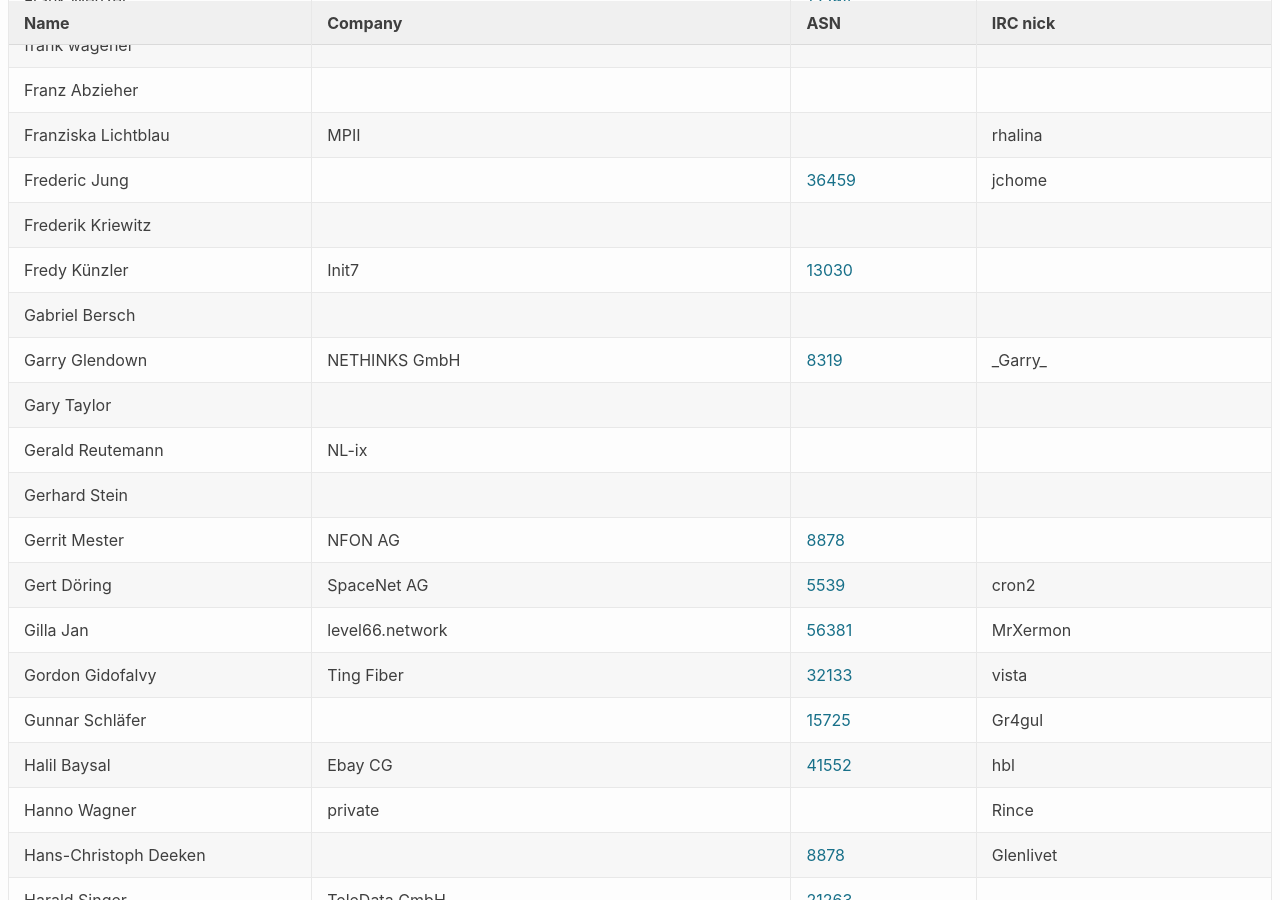
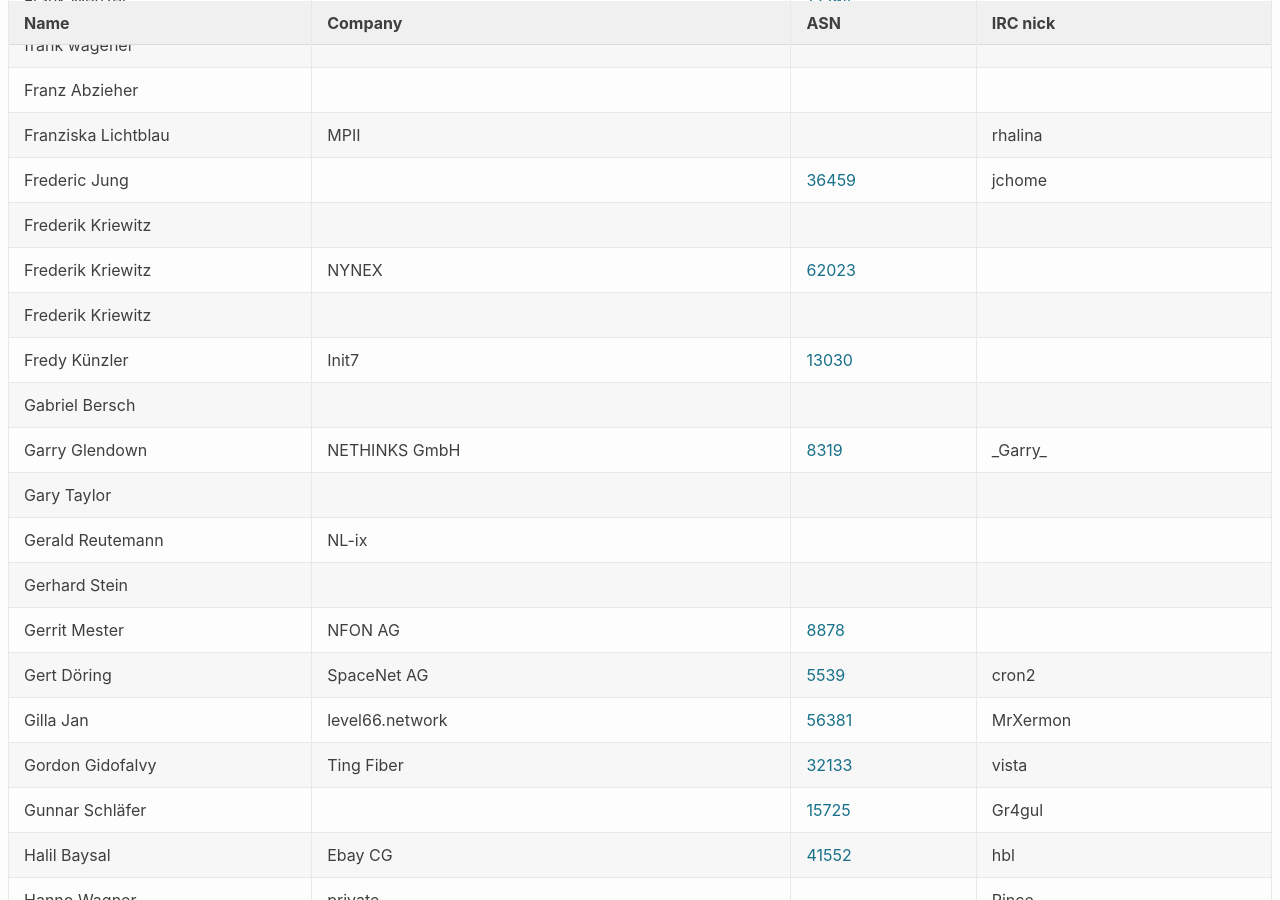
Before and after one commit to denog/pretix-attendeelist, a Jekyll site: the page built from index.markdown, in a window 1280 px wide and 900 px high, scrolled down 7714 px. Built offline with Jekyll 4.4.1, drawn with Linux system fonts in a browser that asks for light colours.

Commit message:
Latest data: Sat Nov  7 17:50:19 UTC 2020

```diff
--- a/_data/attendees.json
+++ b/_data/attendees.json
@@ -978,6 +978,18 @@
     "asn": null
   },
   {
+    "name": "Frederik Kriewitz",
+    "company": "NYNEX",
+    "irc": null,
+    "asn": "62023"
+  },
+  {
+    "name": "Frederik Kriewitz",
+    "company": null,
+    "irc": null,
+    "asn": null
+  },
+  {
     "name": "Fredy Künzler",
     "company": "Init7",
     "irc": null,
```
